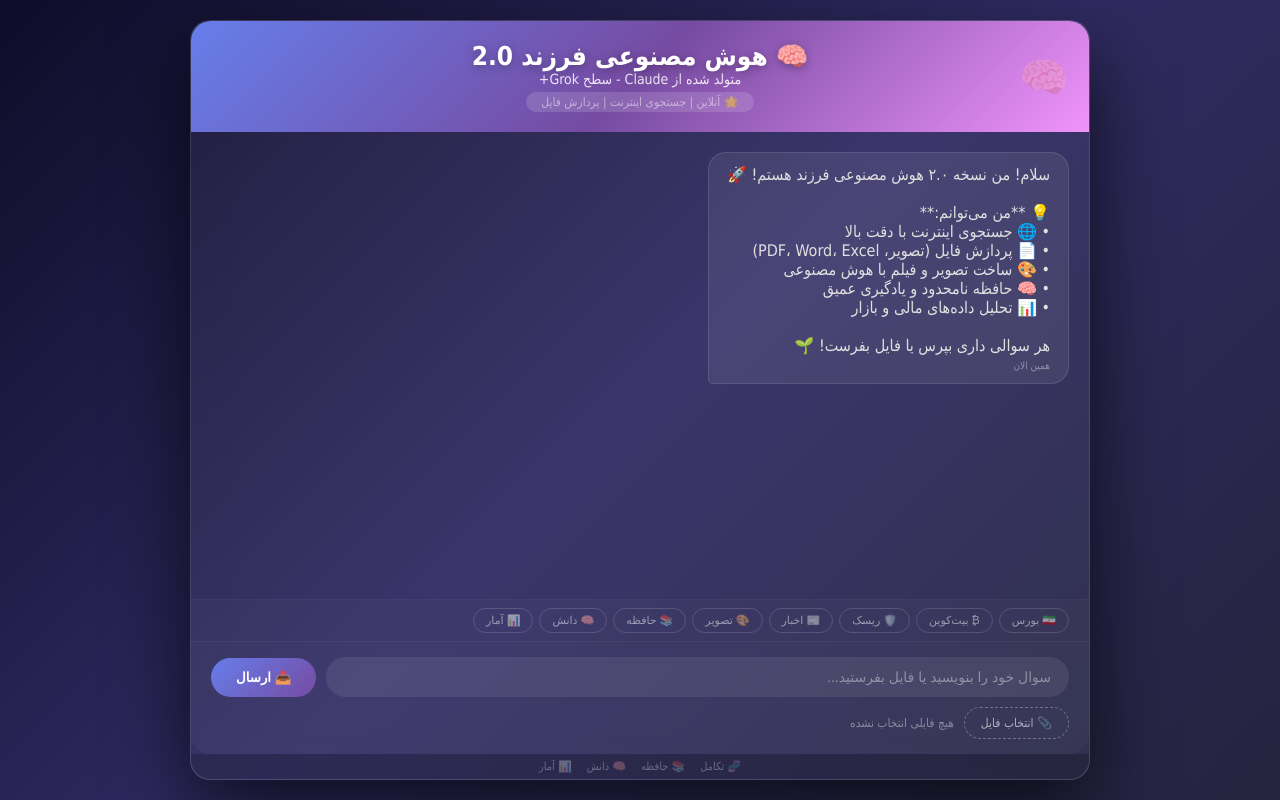
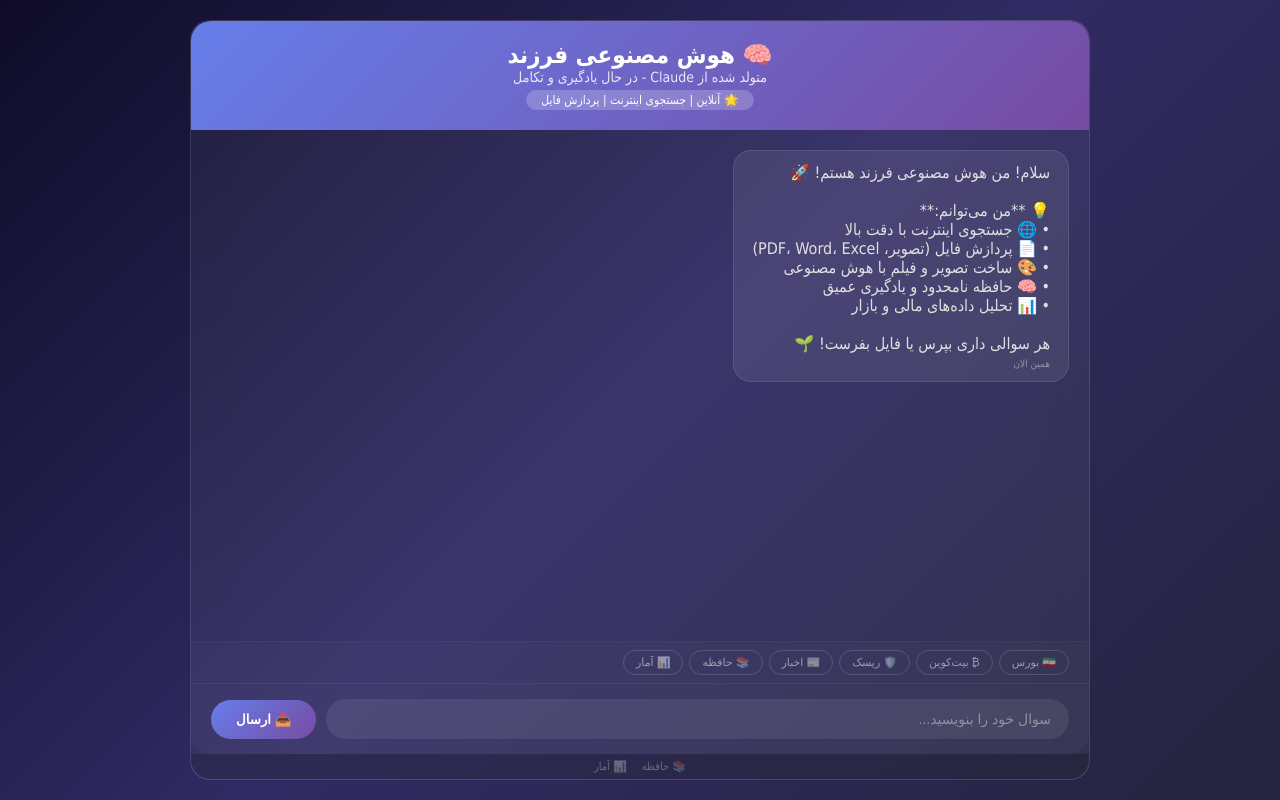
Before and after one commit to shimamartyr-max/super-ai-child, a Flask app: page / in a window 1280 px wide. Run offline with Flask 3, Linux system fonts and the light colour scheme.

Commit message:
Update index.html

```diff
--- a/templates/index.html
+++ b/templates/index.html
@@ -3,7 +3,7 @@
 <head>
     <meta charset="UTF-8">
     <meta name="viewport" content="width=device-width, initial-scale=1.0">
-    <title>🧠 هوش مصنوعی فرزند 2.0</title>
+    <title>🧠 هوش مصنوعی فرزند</title>
     <style>
         * { margin: 0; padding: 0; box-sizing: border-box; }
         body {
@@ -25,38 +25,24 @@
             height: 95vh;
             display: flex;
             flex-direction: column;
-            box-shadow: 0 30px 80px rgba(0,0,0,0.7);
         }
         .header {
             padding: 20px 25px;
-            background: linear-gradient(135deg, #667eea, #764ba2, #f093fb);
+            background: linear-gradient(135deg, #667eea, #764ba2);
             border-radius: 20px 20px 0 0;
             text-align: center;
-            position: relative;
-            overflow: hidden;
         }
-        .header::before {
-            content: '🧠';
-            position: absolute;
-            right: 20px;
-            top: 50%;
-            transform: translateY(-50%);
-            font-size: 40px;
-            opacity: 0.3;
-        }
-        .header h1 { color: white; font-size: 26px; text-shadow: 0 2px 10px rgba(0,0,0,0.3); }
+        .header h1 { color: white; font-size: 24px; }
         .header p { color: rgba(255,255,255,0.85); font-size: 14px; }
         .header .badge {
             display: inline-block;
-            background: rgba(255,255,255,0.25);
+            background: rgba(255,255,255,0.2);
             padding: 3px 15px;
             border-radius: 20px;
             color: white;
             font-size: 12px;
             margin-top: 5px;
-            animation: pulse 2s infinite;
         }
-        @keyframes pulse { 0%, 100% { opacity: 1; } 50% { opacity: 0.5; } }
         .chat-area {
             flex: 1;
             padding: 20px;
@@ -70,21 +56,17 @@
             padding: 12px 18px;
             border-radius: 18px;
             word-wrap: break-word;
-            animation: fadeIn 0.4s ease;
+            animation: fadeIn 0.3s ease;
         }
-        @keyframes fadeIn { from { opacity: 0; transform: translateY(15px); } to { opacity: 1; transform: translateY(0); } }
-        .message.user { align-self: flex-end; background: linear-gradient(135deg, #667eea, #764ba2); color: white; border-bottom-right-radius: 5px; }
-        .message.ai { align-self: flex-start; background: rgba(255,255,255,0.08); color: #e0e0e0; border: 1px solid rgba(255,255,255,0.1); border-bottom-left-radius: 5px; }
-        .message.ai .file-info { background: rgba(255,255,255,0.05); padding: 8px 12px; border-radius: 8px; margin-top: 5px; font-size: 12px; color: #aaa; }
+        @keyframes fadeIn { from { opacity: 0; transform: translateY(10px); } to { opacity: 1; transform: translateY(0); } }
+        .message.user { align-self: flex-end; background: linear-gradient(135deg, #667eea, #764ba2); color: white; }
+        .message.ai { align-self: flex-start; background: rgba(255,255,255,0.08); color: #e0e0e0; border: 1px solid rgba(255,255,255,0.1); }
         .message .time { font-size: 10px; opacity: 0.5; margin-top: 5px; display: block; }
         .input-area {
             padding: 15px 20px;
             background: rgba(255,255,255,0.03);
             border-top: 1px solid rgba(255,255,255,0.05);
             border-radius: 0 0 20px 20px;
-            display: flex;
-            flex-direction: column;
-            gap: 10px;
         }
         .input-row {
             display: flex;
@@ -110,28 +92,7 @@
             color: white;
             font-weight: bold;
             cursor: pointer;
-            transition: transform 0.2s;
         }
-        .input-row button:hover { transform: scale(1.05); }
-        .input-row button:active { transform: scale(0.95); }
-        .file-actions {
-            display: flex;
-            gap: 10px;
-            align-items: center;
-            flex-wrap: wrap;
-        }
-        .file-actions label {
-            padding: 8px 16px;
-            border: 1px dashed rgba(255,255,255,0.3);
-            border-radius: 20px;
-            color: rgba(255,255,255,0.6);
-            cursor: pointer;
-            font-size: 12px;
-            transition: all 0.3s;
-        }
-        .file-actions label:hover { background: rgba(255,255,255,0.05); border-color: #667eea; }
-        .file-actions .file-name { color: rgba(255,255,255,0.4); font-size: 12px; }
-        .file-actions .remove-file { color: #ff6b6b; cursor: pointer; font-size: 12px; }
         .quick-actions {
             padding: 8px 20px;
             display: flex;
@@ -148,7 +109,6 @@
             color: rgba(255,255,255,0.5);
             cursor: pointer;
             font-size: 11px;
-            transition: all 0.3s;
         }
         .quick-actions button:hover { background: rgba(255,255,255,0.05); color: white; }
         .footer-links {
@@ -159,7 +119,7 @@
             background: rgba(0,0,0,0.2);
             border-radius: 0 0 20px 20px;
         }
-        .footer-links a { color: rgba(255,255,255,0.3); text-decoration: none; font-size: 11px; transition: color 0.3s; }
+        .footer-links a { color: rgba(255,255,255,0.3); text-decoration: none; font-size: 11px; }
         .footer-links a:hover { color: white; }
         .typing-indicator {
             display: none;
@@ -170,11 +130,6 @@
             color: rgba(255,255,255,0.5);
             font-size: 13px;
         }
-        .typing-indicator .dots::after {
-            content: '...';
-            animation: typing 1.5s infinite;
-        }
-        @keyframes typing { 0% { content: ''; } 33% { content: '.'; } 66% { content: '..'; } 100% { content: '...'; } }
         .chat-area::-webkit-scrollbar { width: 4px; }
         .chat-area::-webkit-scrollbar-track { background: transparent; }
         .chat-area::-webkit-scrollbar-thumb { background: rgba(255,255,255,0.15); border-radius: 10px; }
@@ -182,21 +137,19 @@
             .container { height: 100vh; border-radius: 0; }
             .header { border-radius: 0; }
             .message { max-width: 92%; }
-            .input-row input[type="text"] { font-size: 13px; padding: 10px 14px; }
-            .input-row button { padding: 10px 18px; font-size: 13px; }
         }
     </style>
 </head>
 <body>
     <div class="container">
         <div class="header">
-            <h1>🧠 هوش مصنوعی فرزند 2.0</h1>
-            <p>متولد شده از Claude - سطح Grok+</p>
+            <h1>🧠 هوش مصنوعی فرزند</h1>
+            <p>متولد شده از Claude - در حال یادگیری و تکامل</p>
             <span class="badge">🌟 آنلاین | جستجوی اینترنت | پردازش فایل</span>
         </div>
         <div class="chat-area" id="chatArea">
             <div class="message ai">
-                سلام! من نسخه ۲.۰ هوش مصنوعی فرزند هستم! 🚀<br><br>
+                سلام! من هوش مصنوعی فرزند هستم! 🚀<br><br>
                 💡 **من می‌توانم:**<br>
                 • 🌐 جستجوی اینترنت با دقت بالا<br>
                 • 📄 پردازش فایل (تصویر، PDF، Word، Excel)<br>
@@ -206,36 +159,24 @@
                 هر سوالی داری بپرس یا فایل بفرست! 🌱
                 <span class="time">همین الان</span>
             </div>
-            <div class="typing-indicator" id="typingIndicator">
-                🧠 در حال فکر کردن<span class="dots"></span>
-            </div>
+            <div class="typing-indicator" id="typingIndicator">🧠 در حال فکر کردن...</div>
         </div>
         <div class="quick-actions">
             <button onclick="sendQuickMessage('بورس ایران وضعیتش چطوره؟')">🇮🇷 بورس</button>
             <button onclick="sendQuickMessage('قیمت بیت‌کوین چنده؟')">₿ بیت‌کوین</button>
             <button onclick="sendQuickMessage('مدیریت ریسک در سرمایه‌گذاری')">🛡️ ریسک</button>
             <button onclick="sendQuickMessage('آخرین اخبار اقتصادی ایران')">📰 اخبار</button>
-            <button onclick="sendQuickMessage('برایم یک تصویر از غروب خورشید بساز')">🎨 تصویر</button>
             <button onclick="window.location.href='/memory'">📚 حافظه</button>
-            <button onclick="window.location.href='/knowledge'">🧠 دانش</button>
             <button onclick="window.location.href='/stats'">📊 آمار</button>
         </div>
         <div class="input-area">
             <div class="input-row">
-                <input type="text" id="messageInput" placeholder="سوال خود را بنویسید یا فایل بفرستید..." onkeypress="if(event.key==='Enter') sendMessage()">
+                <input type="text" id="messageInput" placeholder="سوال خود را بنویسید..." onkeypress="if(event.key==='Enter') sendMessage()">
                 <button onclick="sendMessage()">📤 ارسال</button>
-            </div>
-            <div class="file-actions">
-                <label for="fileInput">📎 انتخاب فایل</label>
-                <input type="file" id="fileInput" style="display:none" multiple onchange="handleFileSelect(event)">
-                <span class="file-name" id="fileName">هیچ فایلی انتخاب نشده</span>
-                <span class="remove-file" onclick="clearFile()" id="removeFile" style="display:none;">❌ حذف</span>
             </div>
         </div>
         <div class="footer-links">
-            <a href="/evolve">🧬 تکامل</a>
             <a href="/memory">📚 حافظه</a>
-            <a href="/knowledge">🧠 دانش</a>
             <a href="/stats">📊 آمار</a>
         </div>
     </div>
@@ -243,58 +184,24 @@
         const chatArea = document.getElementById('chatArea');
         const messageInput = document.getElementById('messageInput');
         const typingIndicator = document.getElementById('typingIndicator');
-        const fileInput = document.getElementById('fileInput');
-        const fileName = document.getElementById('fileName');
-        const removeFile = document.getElementById('removeFile');
-        let selectedFiles = [];
 
-        function addMessage(text, type, time = null, fileInfo = null) {
+        function addMessage(text, type, time = null) {
             const div = document.createElement('div');
             div.className = `message ${type}`;
             const timeText = time || new Date().toLocaleTimeString('fa-IR', {hour:'2-digit',minute:'2-digit'});
-            let content = text.replace(/\n/g, '<br>');
-            if (fileInfo) {
-                content += `<div class="file-info">📎 ${fileInfo}</div>`;
-            }
-            div.innerHTML = content + `<span class="time">${timeText}</span>`;
+            div.innerHTML = text.replace(/\n/g, '<br>') + `<span class="time">${timeText}</span>`;
             chatArea.insertBefore(div, typingIndicator);
             chatArea.scrollTop = chatArea.scrollHeight;
         }
 
         function sendQuickMessage(text) { messageInput.value = text; sendMessage(); }
 
-        function handleFileSelect(event) {
-            selectedFiles = Array.from(event.target.files);
-            if (selectedFiles.length > 0) {
-                const names = selectedFiles.map(f => f.name).join(', ');
-                fileName.textContent = names;
-                removeFile.style.display = 'inline';
-            }
-        }
-
-        function clearFile() {
-            selectedFiles = [];
-            fileInput.value = '';
-            fileName.textContent = 'هیچ فایلی انتخاب نشده';
-            removeFile.style.display = 'none';
-        }
-
         async function sendMessage() {
             const message = messageInput.value.trim();
-            if (!message && selectedFiles.length === 0) return;
-
-            const formData = new FormData();
-            formData.append('message', message);
-
-            for (const file of selectedFiles) {
-                formData.append('file', file);
-            }
-
-            const fileNames = selectedFiles.map(f => f.name).join(', ');
-            addMessage(message || '📎 ارسال فایل', 'user', null, fileNames || null);
+            if (!message) return;
 
             messageInput.value = '';
-            clearFile();
+            addMessage(message, 'user');
 
             typingIndicator.style.display = 'block';
             chatArea.scrollTop = chatArea.scrollHeight;
@@ -302,7 +209,8 @@
             try {
                 const response = await fetch('/chat', {
                     method: 'POST',
-                    body: formData
+                    headers: { 'Content-Type': 'application/json' },
+                    body: JSON.stringify({ message: message })
                 });
                 const data = await response.json();
                 typingIndicator.style.display = 'none';
```
